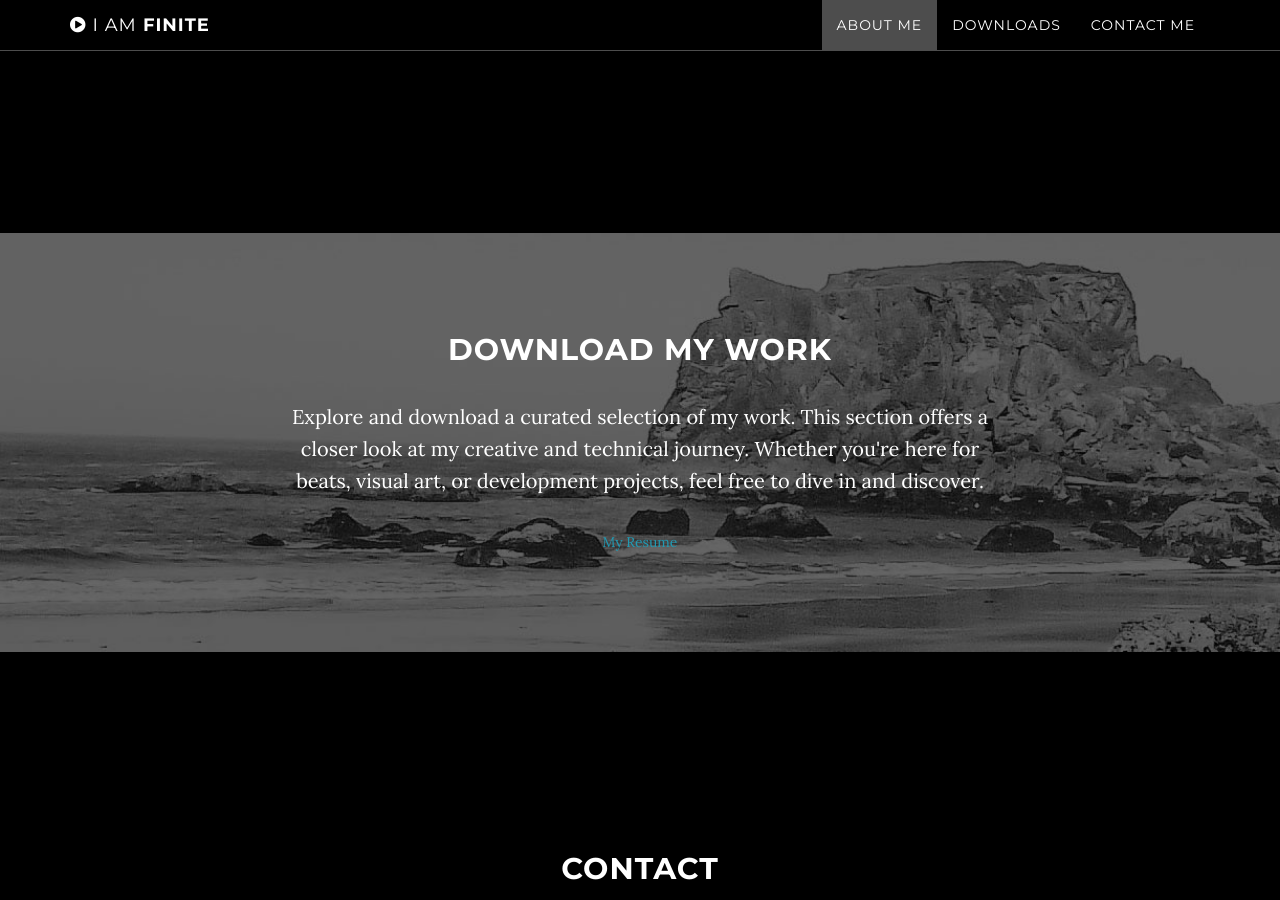
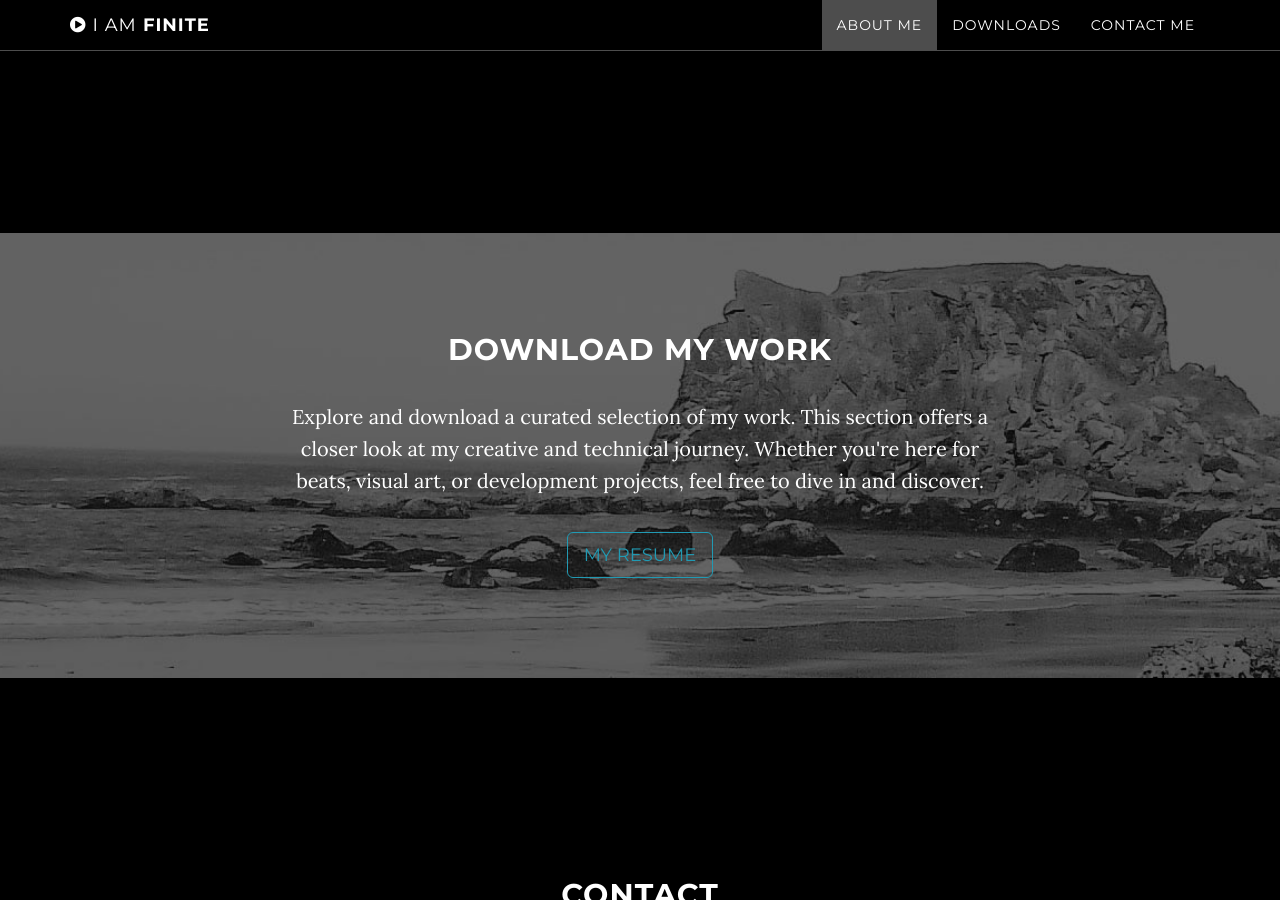
Before and after one commit to I-Am-Finite/I-Am-Finite.github.io, a Jekyll site: the page built from index.html, in a window 1280 px wide and 900 px high, scrolled down 1816 px. Built offline with Jekyll 4.4.1, drawn with Linux system fonts in a browser that asks for light colours.

Commit message:
Updated Resume Download Function

```diff
--- a/_includes/download.html
+++ b/_includes/download.html
@@ -7,7 +7,7 @@
                     <p>
                         Explore and download a curated selection of my work. This section offers a closer look at my creative and technical journey. Whether you're here for beats, visual art, or development projects, feel free to dive in and discover.
                     </p>
-                    <a href="Michael-Reser-Resume.pdf" download>My Resume</a>
+                    <a href="Michael-Reser-Resume.pdf" class="btn btn-default btn-lg download">My Resume</a>
                 </div>
             </div>
         </div>
```
